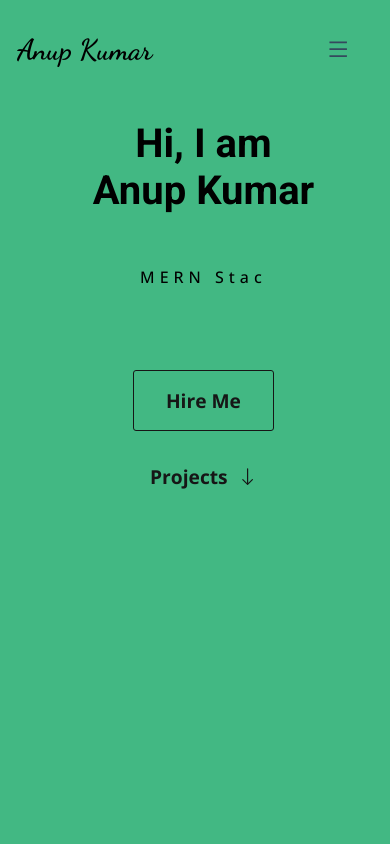
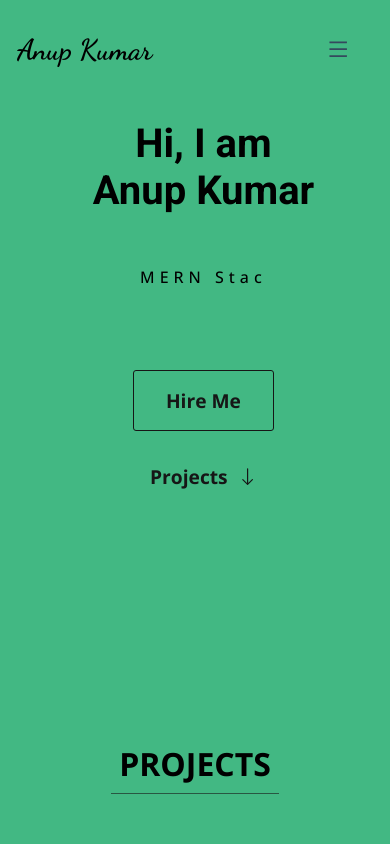
Before and after one commit to aks9995/Portfoliosite, a React (Create React App) app: page / in a window 390 px wide. Shown: the top 844 px of the page. Built offline with nearby package versions, Linux system fonts and the light colour scheme.

Commit message:
Add files via upload

```diff
--- a/src/styles/mediaquery.scss
+++ b/src/styles/mediaquery.scss
@@ -203,8 +203,9 @@
     }
 
     #work {
+      margin
       > h2 {
-        margin-top: 8rem;
+        margin-top: 15rem;
       }
       > section {
         > article {
```
